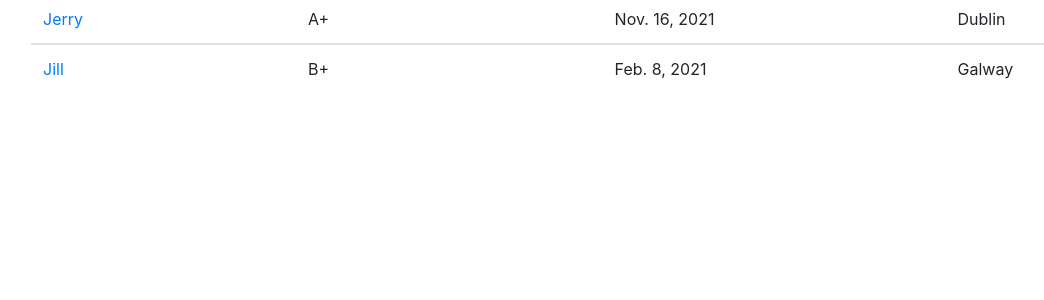
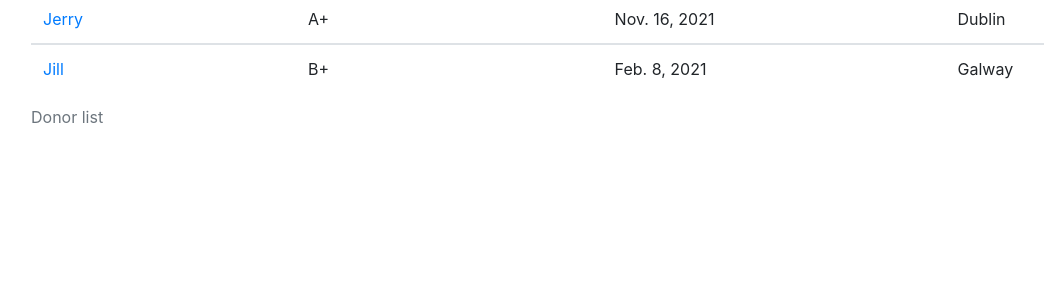
Before and after one commit to sanal-99/sanal-99-x21125775_FinalProject_DevOps, a Django app: template template/donor_list.html in a window 1280 px wide. Shown: the part 466-766 px from the top of the page, without its empty margins (54-1098 px from the left). Run offline with Django 3.2, Linux system fonts and the light colour scheme; the template is opened without the code that fills it: values that come from a table or form of the project are taken from there, others are empty; data comes from the database, SQL or seed files in the repository; some libraries are stand-ins or nearby versions.

Commit message:
Update donor_list.html

```diff
--- a/template/donor_list.html
+++ b/template/donor_list.html
@@ -5,6 +5,7 @@
 <div class="container donor_list">
     <h2 class='text-center'>Blood Donor List...</h2>
     <table class="table table-hover">
+        <caption>Donor list</caption>
         <thead class="theadcolor">
             <tr>
                 <th>Donor Name</th>
```
